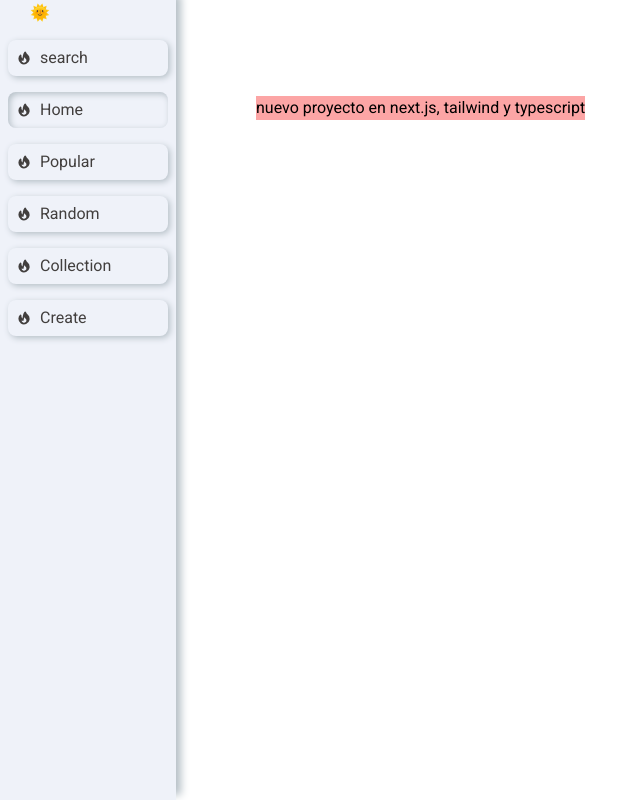
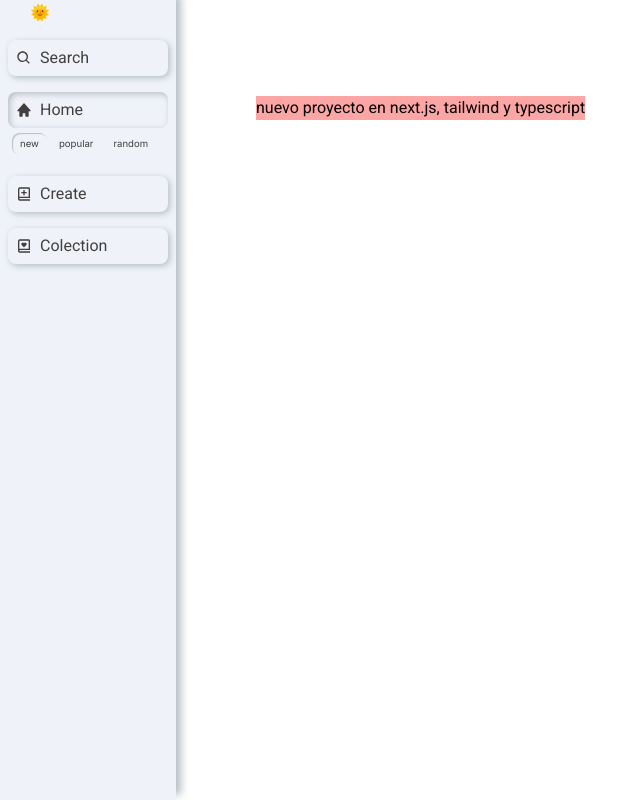
Before and after one commit to EduAZ86/ColorPaletteMaker, a Next.js app: page / in a window 1280 px wide. Shown: the whole page, without its empty margins (0-641 px from the left). Built offline with nearby package versions, Linux system fonts and the light colour scheme.

Commit message:
feature custom Hook, subMenu

```diff
--- /dev/null
+++ b/src/class/MenuOptions.class.ts
@@ -0,0 +1,36 @@
+import React from 'react'
+
+interface subMenuOptionType {
+    id:string;
+    name:string;
+}
+export class MenuOptions {
+    id:string;
+    name:string;
+    ref:string;
+    icon:React.ReactNode
+    subMenu:subMenuOptionType[]
+
+    constructor(
+        name:string,
+        ref:string,
+        icon:React.JSX.Element,
+    ){
+        this.id = name
+        this.name = name
+        this.ref = ref
+        this.icon = icon
+        this.subMenu = []
+    }
+    public setSubMenu (arrayOptions:string[]) {
+        const arrayResp:subMenuOptionType[] = []
+        for (let i = 0; i < arrayOptions.length; i++) {
+            arrayResp.push({
+                id:arrayOptions[i],
+                name:arrayOptions[i]
+            })
+
+        }
+        this.subMenu = arrayResp
+    }
+}
--- a/src/components/ButtonNavigation/ButtonNavigation.tsx
+++ b/src/components/ButtonNavigation/ButtonNavigation.tsx
@@ -1,19 +1,16 @@
+import { menuOptionsType } from "@/types/menuOptions.type";
 import React, { Dispatch, SetStateAction, useEffect, useState } from "react";
-import {HiFire} from 'react-icons/hi'
+import SubMenu from "../SubMenuHome";
+
 
 interface ButtonNavigationProps {
-    option:{
-        name:string;
-        ico:string;
-        ref:string;
-    }
+    option:menuOptionsType
     setCurrentPressButton:Dispatch<SetStateAction<string>>
     currentPressButton:string
   }
 
 const ButtonNavigation:React.FC <ButtonNavigationProps>= ({option, currentPressButton, setCurrentPressButton}) => {
 
-    const icon = <HiFire className='h-12 text-xl md:text-base'/>
     const [currentPress, setCurrentPress] = useState(false)
     useEffect(()=>{
         setCurrentPress(option.name === currentPressButton)
@@ -25,23 +22,26 @@ const ButtonNavigation:React.FC <ButtonNavigationProps>= ({option, currentPressB
     const handleClick = (id:string) => {
         setCurrentPressButton(id)
     }
-    console.log(`${option.name} is press? ${currentPress}`);
 
     return(
-        <div className="inline-block">
+        <div className={`flex relative flex-col-reverse md:flex-col`}>
             <button
                 className={`
-                    flex flex-col h-14 w-14 justify-center items-center p-2 gap-2 text-light-font bg-transparent rounded-lg cursor-pointer ${currentPress? 'shadow-press-button dark:shadow-dark-current-button' : 'shadow-button dark:shadow-dark-button'  }
+                    flex flex-col relative h-14 w-14 justify-center items-center p-2 gap-2 text-light-font bg-transparent rounded-lg cursor-pointer ${currentPress? 'shadow-press-button dark:shadow-dark-current-button' : 'shadow-button dark:shadow-dark-button'  }
                     dark:text-dark-font
                     active:shadow-press-button active:dark:shadow-dark-press-button
                     md:flex-row md:justify-start md:h-9 md:w-40 md:font-roboto md:text-xs md:items-center `}
                 onClick={() => handleClick(option.name)}
             >
-                {icon}
+                {option.icon}
                 <span className="text-[0.6rem] md:text-base">
                     {option.name}
                 </span>
             </button>
+            { currentPress && (option.subMenu.length > 0)&& <SubMenu
+                key={option.name}
+                subMenu={option.subMenu}
+            />}
         </div>
     )
 }
--- /dev/null
+++ b/src/components/SubMenuHome/SubMenu.tsx
@@ -0,0 +1,43 @@
+'use client'
+import React from "react"
+import { subMenuOptionType } from "@/types/menuOptions.type";
+import useCurrentPressButton from "@/hooks/useCurrentPressButton";
+
+
+interface SubMenuProps {
+    subMenu: subMenuOptionType[];
+  }
+
+const SubMenu:React.FC <SubMenuProps> = ({subMenu}) => {
+
+    const {currentPress,selectButton} = useCurrentPressButton(subMenu)
+
+    const handleClick = (id:string) => {
+        selectButton(id)
+    }
+
+    return(
+        <div className="
+            flex flex-row absolute bottom-14 w-fit left-[-85%] h-8 items-center justify-center gap-1 bg-light-background dark:bg-dark-background rounded-lg px-1
+            md:relative md:bottom-0 md:left-0
+        ">
+            {subMenu.map((item:subMenuOptionType,index:number)=>{
+                const id:string = item.id
+
+                return(
+                    <button className={`
+                     text-light-font dark:text-dark-font text-center px-2 py-1 rounded-lg ${currentPress === id?'text-xxs shadow-subMenu dark:shadow-dark-subMenu':'text-xxs'}
+                     `}
+
+                        key={index}
+                        onClick={() => handleClick(id)}
+                    >
+                        {item.name}
+                    </button>
+                )
+            })}
+        </div>
+    )
+}
+
+export default SubMenu
--- /dev/null
+++ b/src/components/SubMenuHome/index.ts
@@ -0,0 +1 @@
+export {default} from './SubMenu'
--- a/src/constants/navbarOptions.ts
+++ /dev/null
@@ -1,38 +0,0 @@
-    interface optionsButtonType {
-        name:string
-        ico:string
-        ref:string
-      }
-
-export const options:optionsButtonType[]  = [
-    {
-        name:'search',
-        ico :'',
-        ref:''
-    },
-    {
-        name:'Home',
-        ico :'',
-        ref:'',
-    },
-    {
-        name:'Popular',
-        ico :'',
-        ref:''
-    },
-    {
-        name:'Random',
-        ico :'',
-        ref:''
-    },
-    {
-        name:'Collection',
-        ico :'',
-        ref:''
-    },
-    {
-        name:'Create',
-        ico :'',
-        ref:''
-    },
-]
--- /dev/null
+++ b/src/constants/navbarOptions.tsx
@@ -0,0 +1,31 @@
+import { MenuOptions } from "@/class/MenuOptions.class";
+import { menuOptionsType } from "@/types/menuOptions.type";
+import React from 'react'
+
+import {BiSolidHome, BiBookHeart, BiBookAdd, BiSearch} from 'react-icons/bi'
+
+
+const homeIcon = <BiSolidHome className='h-12 text-xl md:text-base'/>
+const colectionIcon = <BiBookHeart className='h-12 text-xl md:text-base'/>
+const createIcon = <BiBookAdd className='h-12 text-xl md:text-base'/>
+const searchIcon = <BiSearch className='h-12 text-xl md:text-base'/>
+
+const Home = new MenuOptions('Home',"",homeIcon)
+Home.setSubMenu(['new','popular','random'])
+
+console.log(Home);
+
+
+const Create = new MenuOptions('Create','',createIcon)
+
+const Colection = new MenuOptions('Colection','',colectionIcon)
+
+const Search = new MenuOptions('Search','',searchIcon)
+
+export const options :menuOptionsType[] = [
+
+    Search,
+    Home,
+    Create,
+    Colection
+]
--- /dev/null
+++ b/src/hooks/useCurrentPressButton.tsx
@@ -0,0 +1,27 @@
+import React,{useState,useEffect} from "react"
+import { CurrentPressButtonHookType } from "@/types/menuOptions.type"
+
+const useCurrentPressButton = (options:any[]):CurrentPressButtonHookType => {
+    const [isCurrent, setIsCurrent] = useState(false)
+    const [currentPress, setCurrentPress] = useState('')
+
+    useEffect(()=>{
+        if (currentPress === '') {
+            setCurrentPress(options[0].id)
+        }
+
+    },[])
+
+    const idButton = (id:string) => {
+        setIsCurrent(currentPress === id)
+    }
+
+    const selectButton:(id: string) => void = (id:string) => {
+        setCurrentPress(id)
+    }
+
+    return {currentPress, selectButton, isCurrent, idButton}
+
+}
+
+export default useCurrentPressButton
--- a/tailwind.config.ts
+++ b/tailwind.config.ts
@@ -14,11 +14,16 @@ const config: Config = {
         'dark-press-button': 'inset 2px 2px 6px #000000',
         'button':'2px 2px 6px #b5bfc6',
         'dark-button':'2px 2px 6px #000000',
+
         'current-button':'inset 1px 1px 3px #b5bfc6',
         'dark-current-button':'inset 1px 1px 3px  #000000',
 
         'bar':'5px -5px 8px #b5bfc6',
         'dark-bar':'5px -5px 8px #000000',
+
+        'subMenu':'inset 1px 1px 1px #b5bfc6',
+        'dark-subMenu':'inset 1px 1px 1px  #000000'
+
       },
       colors:{
         light:{
@@ -38,6 +43,9 @@ const config: Config = {
       fontFamily:{
         'roboto': ['Roboto', 'sans-serif'],
       },
+      fontSize:{
+        'xxs':'0.6rem'
+      },
       backgroundImage: {
         'gradient-radial': 'radial-gradient(var(--tw-gradient-stops))',
         'gradient-conic':
```
Also changed, not shown: src/types/menuOptions.type.ts (added, +18 -0 lines).
